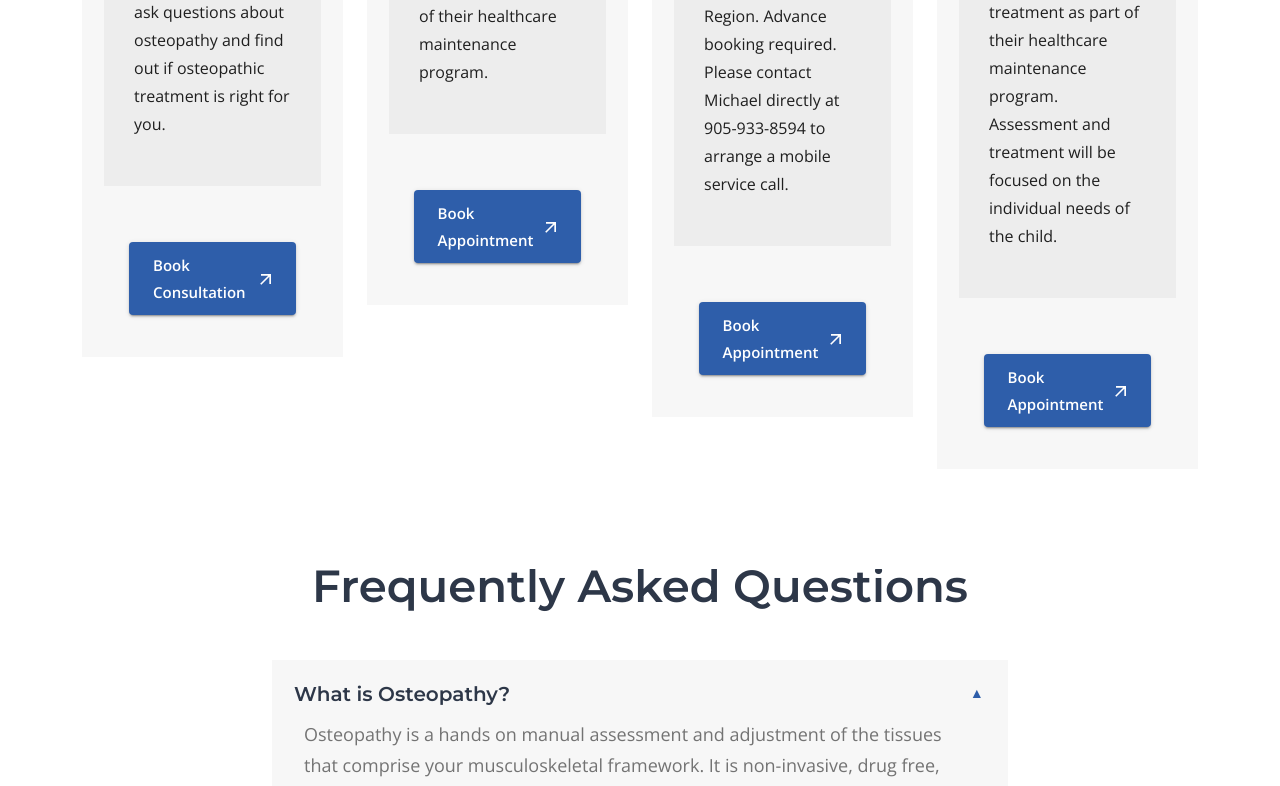
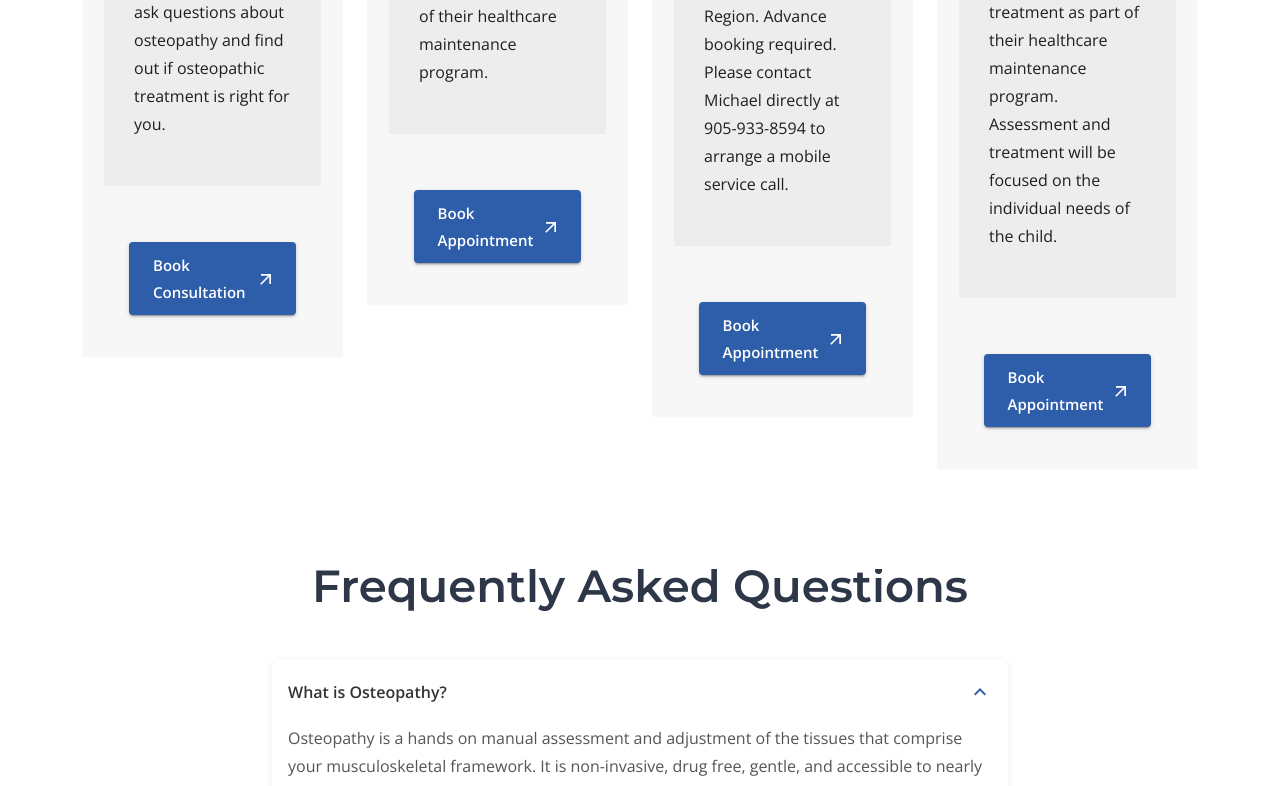
Before and after one commit to guillaumebaud/victoria-osteopathy-2, a Next.js app: page /victoria-osteopathy/ in a window 1280 px wide. Shown: the part 2003-2789 px from the top of the page. Built offline with nearby package versions, Linux system fonts and the light colour scheme.

Commit message:
big cleanup of all unused packges and big update on the ones that are used

```diff
--- a/public/custom-styles.css
+++ b/public/custom-styles.css
@@ -484,7 +484,7 @@ h5,
 .about-osteopathy-hero,
 .about-us-hero {
   background: linear-gradient(rgba(46, 94, 170, 0.85), rgba(74, 144, 190, 0.85)),
-              url('/victoria-osteopathy/assets/prodslider.jpg');
+    url('/victoria-osteopathy/assets/prodslider.jpg');
   background-size: cover;
   background-position: center;
   color: white;
@@ -1205,7 +1205,7 @@ h5,
   left: 0;
   right: 0;
   bottom: 0;
-  background: rgba(0, 0, 0, 0.6);
+  background: rgba(0, 0, 0, 0.2);
   /* Increased from 0.4 to 0.6 for better contrast */
   z-index: 2;
 }
--- a/src/app/(home)/About.jsx
+++ b/src/app/(home)/About.jsx
@@ -1,7 +1,6 @@
 'use client';
 import Link from "next/link";
 import Image from "next/image";
-import CountUp from "react-countup";
 import { Button } from "@mui/material";
 import { ArrowOutward as ArrowOutwardIcon } from "@mui/icons-material";
 const About = () => {
@@ -25,7 +24,7 @@ const About = () => {
                             <p className="sec-text">As a new resident of Victoria, Michael is excited to bring his passion for osteopathy to the community and is accepting new patients into his practice.
                             </p>
                         </div>
-                        <div className="checklist mb-35">
+                        <div className="checklist">
                             <ul>
                                 <li><span className="blue-square-icon"></span>Master of Practice Diploma in Osteopathic Manipulative Sciences
                                 </li>
--- a/src/app/(home)/FAQ.jsx
+++ b/src/app/(home)/FAQ.jsx
@@ -1,7 +1,59 @@
 "use client";
-import { Accordion } from "react-bootstrap";
+import { useState } from "react";
+import {
+  Accordion,
+  AccordionSummary,
+  AccordionDetails,
+  Typography
+} from "@mui/material";
+import { ExpandMore as ExpandMoreIcon } from "@mui/icons-material";
 
 const FAQ = () => {
+  const [expanded, setExpanded] = useState("panel0");
+
+  const handleChange = (panel) => (event, isExpanded) => {
+    setExpanded(isExpanded ? panel : false);
+  };
+
+  const faqItems = [
+    {
+      id: "panel0",
+      question: "What is Osteopathy?",
+      answer: [
+        "Osteopathy is a hands on manual assessment and adjustment of the tissues that comprise your musculoskeletal framework. It is non-invasive, drug free, gentle, and accessible to nearly all individuals, regardless of age or ability.",
+        "An Osteopathic Manual Practitioner endeavours to find and treat the source of pain or altered function in a person's body; it is not simply a matter of treating symptoms. Often clients seeking help from an OMP will have already tried other modalities of therapy, but can feel like the root of the problem still persists."
+      ]
+    },
+    {
+      id: "panel1",
+      question: "What can Osteopathy treat?",
+      answer: [
+        "Osteopathy can treat a wide range of conditions including back and neck pain, joint pain, headaches, sports injuries, digestive issues, and chronic pain conditions. It's particularly effective for musculoskeletal problems and can help improve overall body function and mobility."
+      ]
+    },
+    {
+      id: "panel2",
+      question: "How many sessions will I need?",
+      answer: [
+        "The number of sessions varies depending on your condition, health history, and treatment goals. Some clients experience improvement after one session, while others may need several treatments. Michael will discuss a treatment plan with you during your consultation based on your individual needs."
+      ]
+    },
+    {
+      id: "panel3",
+      question: "Is Osteopathy safe for children?",
+      answer: [
+        "Yes, osteopathy is very safe for children and can be beneficial for various pediatric conditions. Michael uses gentle, age-appropriate techniques specifically tailored for young patients. Special pricing is available for patients under 16 years of age."
+      ]
+    },
+    {
+      id: "panel4",
+      question: "Do I need a referral from my doctor?",
+      answer: [
+        "No, you do not need a referral from your doctor to see an Osteopathic Manual Practitioner. You can book directly with Michael. However, it's always good to keep your healthcare team informed about any treatments you're receiving."
+      ]
+    }
+  ];
+
   return (
     <div className="faq-area-1 space-bottom overflow-hidden">
       <div className="container">
@@ -10,67 +62,42 @@ const FAQ = () => {
         </div>
         <div className="row gy-50 justify-content-center">
           <div className="col-xl-8">
-            <div id="faqAccordion">
-              {/* Accordion items */}
+            {faqItems.map((item) => (
               <Accordion
-                defaultActiveKey="0"
-                className="accordion-area homeTwo-custom-accordion-card"
+                key={item.id}
+                expanded={expanded === item.id}
+                onChange={handleChange(item.id)}
+                sx={{
+                  mb: 2,
+                  boxShadow: "0 2px 8px rgba(0,0,0,0.08)",
+                  borderRadius: "8px !important",
+                  "&:before": { display: "none" },
+                  "&.Mui-expanded": { margin: "0 0 16px 0" }
+                }}
               >
-                <Accordion.Item eventKey="0" className="accordion-card">
-                  <Accordion.Header>
-                    What is Osteopathy?{" "}
-                  </Accordion.Header>
-                  <Accordion.Body>
-                    <p className="faq-text">
-                      Osteopathy is a hands on manual assessment and adjustment of the tissues that comprise your musculoskeletal framework. It is non-invasive, drug free, gentle, and accessible to nearly all individuals, regardless of age or ability.
-                    </p>
-                    <p className="faq-text">
-                      An Osteopathic Manual Practitioner endeavours to find and treat the source of pain or altered function in a person's body; it is not simply a matter of treating symptoms. Often clients seeking help from an OMP will have already tried other modalities of therapy, but can feel like the root of the problem still persists.
-                    </p>
-                  </Accordion.Body>
-                </Accordion.Item>
-                <Accordion.Item className="accordion-card" eventKey="1">
-                  <Accordion.Header>
-                    What can Osteopathy treat?{" "}
-                  </Accordion.Header>
-                  <Accordion.Body>
-                    <p className="faq-text">
-                      Osteopathy can treat a wide range of conditions including back and neck pain, joint pain, headaches, sports injuries, digestive issues, and chronic pain conditions. It's particularly effective for musculoskeletal problems and can help improve overall body function and mobility.
-                    </p>
-                  </Accordion.Body>
-                </Accordion.Item>
-                <Accordion.Item className="accordion-card" eventKey="2">
-                  <Accordion.Header>
-                    How many sessions will I need?{" "}
-                  </Accordion.Header>
-                  <Accordion.Body>
-                    <p className="faq-text">
-                      The number of sessions varies depending on your condition, health history, and treatment goals. Some clients experience improvement after one session, while others may need several treatments. Michael will discuss a treatment plan with you during your consultation based on your individual needs.
-                    </p>
-                  </Accordion.Body>
-                </Accordion.Item>
-                <Accordion.Item className="accordion-card" eventKey="3">
-                  <Accordion.Header>
-                    Is Osteopathy safe for children?{" "}
-                  </Accordion.Header>
-                  <Accordion.Body>
-                    <p className="faq-text">
-                      Yes, osteopathy is very safe for children and can be beneficial for various pediatric conditions. Michael uses gentle, age-appropriate techniques specifically tailored for young patients. Special pricing is available for patients under 16 years of age.
-                    </p>
-                  </Accordion.Body>
-                </Accordion.Item>
-                <Accordion.Item className="accordion-card" eventKey="4">
-                  <Accordion.Header>
-                    Do I need a referral from my doctor?{" "}
-                  </Accordion.Header>
-                  <Accordion.Body>
-                    <p className="faq-text">
-                      No, you do not need a referral from your doctor to see an Osteopathic Manual Practitioner. You can book directly with Michael. However, it's always good to keep your healthcare team informed about any treatments you're receiving.
-                    </p>
-                  </Accordion.Body>
-                </Accordion.Item>
+                <AccordionSummary
+                  expandIcon={<ExpandMoreIcon sx={{ color: "#2E5EAA" }} />}
+                  sx={{
+                    minHeight: 64,
+                    "& .MuiAccordionSummary-content": { margin: "16px 0" }
+                  }}
+                >
+                  <Typography sx={{ fontWeight: 600, color: "#333" }}>
+                    {item.question}
+                  </Typography>
+                </AccordionSummary>
+                <AccordionDetails sx={{ pt: 0, pb: 3 }}>
+                  {item.answer.map((paragraph, index) => (
+                    <Typography
+                      key={index}
+                      sx={{ color: "#555", lineHeight: 1.8, mb: index < item.answer.length - 1 ? 2 : 0 }}
+                    >
+                      {paragraph}
+                    </Typography>
+                  ))}
+                </AccordionDetails>
               </Accordion>
-            </div>
+            ))}
           </div>
         </div>
       </div>
```
Also changed, not shown: package.json (+11 -27 lines), src/app/book-appointment/ContactFormSimple.jsx (+23 -19 lines), 1 other file (tests, documents, lock files or other folders). Lines whose indentation alone changed are shown as unchanged.
